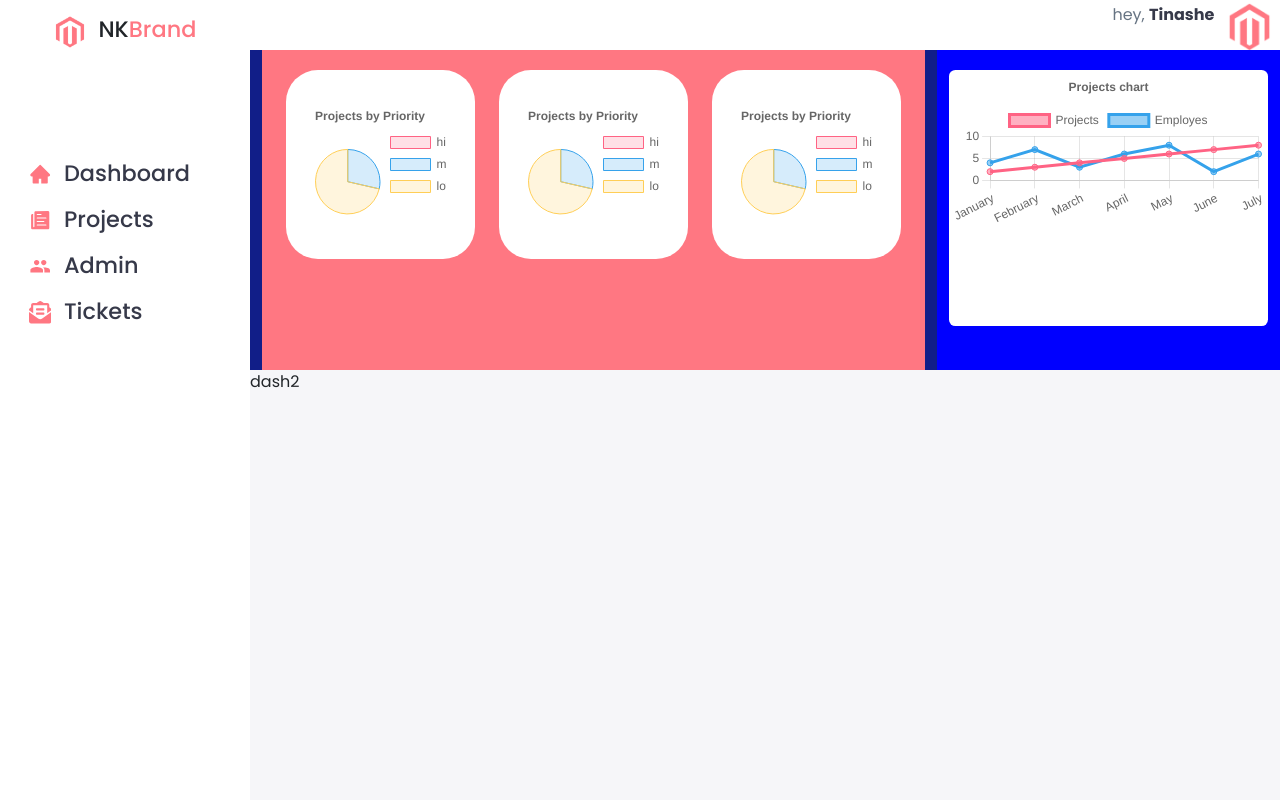
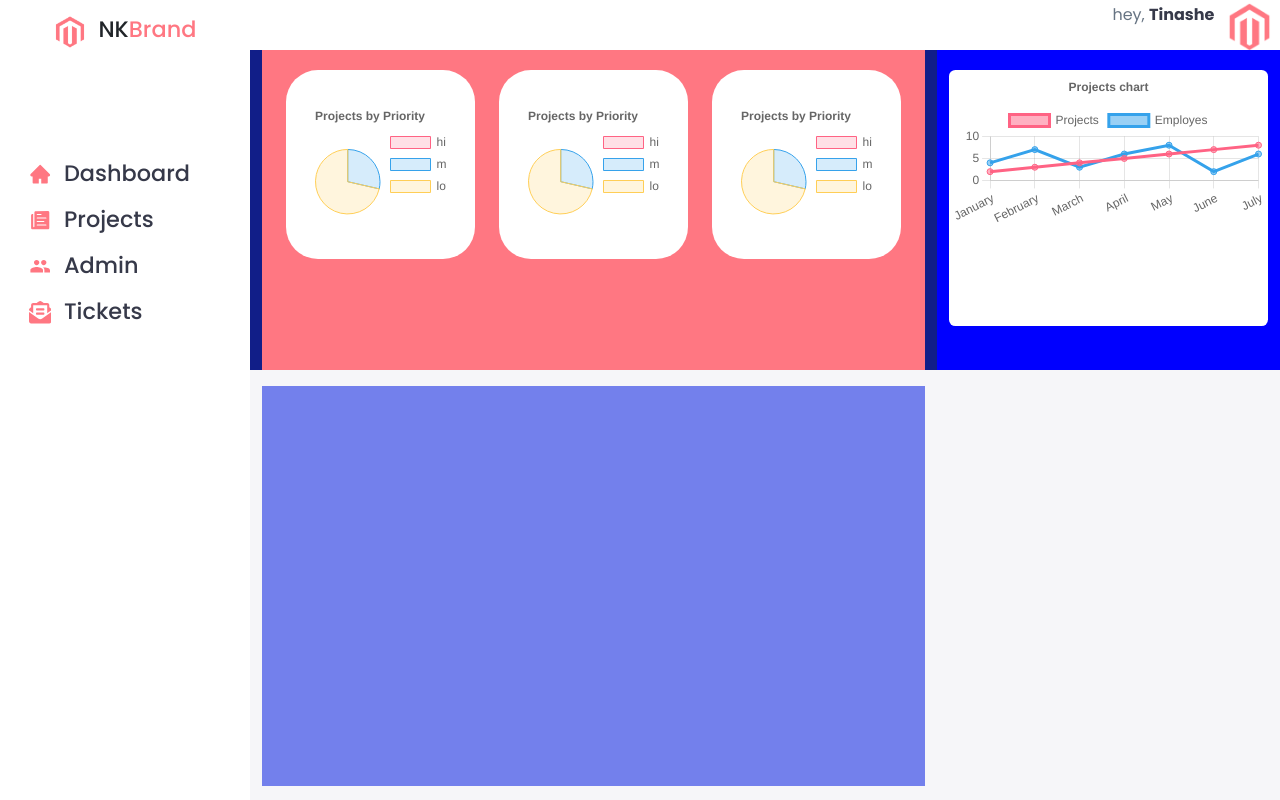
Before and after one commit to brocode19/bugtracker, a React (Create React App) app: page / in a window 1280 px wide. Built offline with nearby package versions, Linux system fonts and the light colour scheme.

Commit message:
added table section

```diff
--- a/src/App.css
+++ b/src/App.css
@@ -258,3 +258,8 @@ aside .sidebar{
   border-radius: var(--border-radius-1);
 
 }
+
+.project-container{
+  background-color: #7380ec;
+  height: 50vh;
+}
--- a/src/components/pages/Dashboard.js
+++ b/src/components/pages/Dashboard.js
@@ -90,7 +90,16 @@ function Dashboard() {
             </div>
           </Col>
         </Row>
-        <Row>dash2</Row>
+        <Row>
+          <Col sm={12} md={8}>
+            <div className='project-container'>
+              <div className='table'>
+
+              </div>
+            </div>
+          </Col>
+          <Col sm={12} md={4}></Col>
+        </Row>
       </Container>
 
 
```
